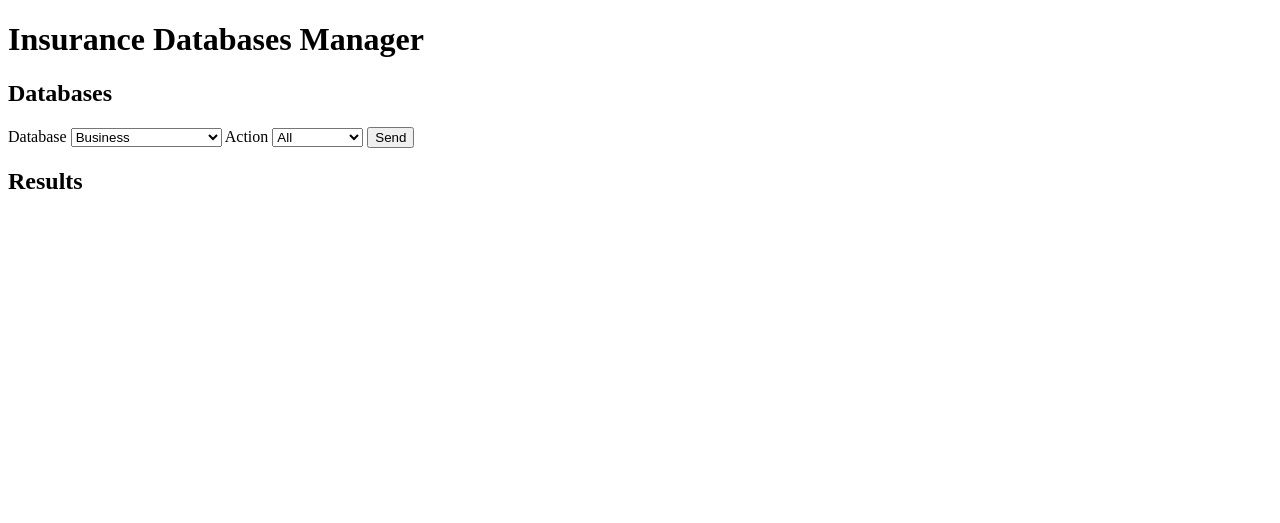
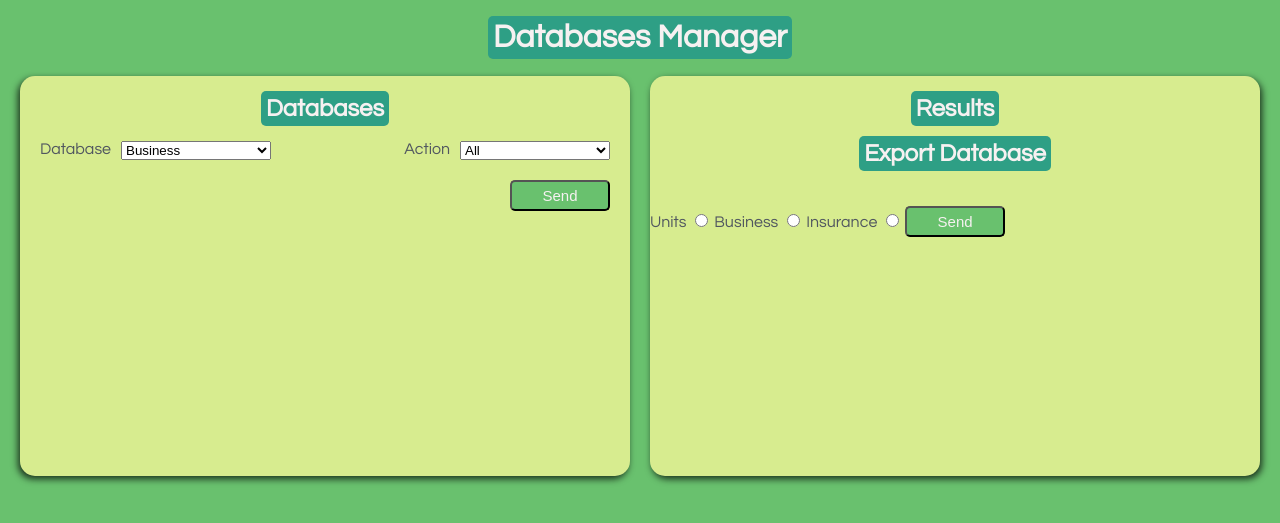
Before and after one commit to damicodedotpy/app_insurance, a Python web app: template templates/home.html in a window 1280 px wide. Shown: the top 523 px of the page. Run offline with Jinja, Linux system fonts and the light colour scheme; the template is opened without the code that fills it, so the values that code supplies are empty.

Commit message:
Se crean los estilos de la pagina. Aun no se termina el Frontend

```diff
--- a/app.py
+++ b/app.py
@@ -12,6 +12,7 @@
 from src.routes.insurance import blp as InsuranceBlueprint
 from src.routes.bus_ins import blp as BusinessInsuranceBlueprint
 from src.routes.forms import blp as FormsBlueprint
+from src.routes.export import blp as ExportBlueprint
 # ***********************************CODE*************************************
 def create_app():
     # Flask instance
@@ -27,6 +28,7 @@
     app.register_blueprint(InsuranceBlueprint)
     app.register_blueprint(BusinessInsuranceBlueprint)
     app.register_blueprint(FormsBlueprint)
+    app.register_blueprint(ExportBlueprint)
 
     # Database creation
     with app.app_context():
--- a/src/css/style.css
+++ b/src/css/style.css
@@ -1,5 +1,17 @@
 :root {
+    /* FONTS */
+    --font1: 'Questrial', sans-serif;
 
+    /* COLOR PALET */
+    --white: #ffffff;
+    --black: #000000;
+    --bone: #F6F1F1;
+    --gray: #515760;
+    --green0: #2E9F85;
+    --green1: #69c16e;
+    --green2: #D7EC8F;
+    --blue0: #19A7CE;
+    --blue1: #146C94;
 }
 
 /* PAUL IRISH - BOX SIZING CODE */
@@ -16,5 +28,106 @@
 
 /* GLOBALES */
 body {
+    font-family: var(--font1);
     font-size: 1.6rem;
+    background-color: var(--green1);
+    margin: 0;
 }
+
+h2 {
+    text-align: center;
+    color: var(--bone);
+}
+
+span {
+    background-color: var(--green0);
+    padding: .5rem;
+    border-radius: .5rem;
+}
+
+label {
+    color: var(--gray);
+}
+
+select {
+    width: 15rem;
+}
+
+.menu_option {
+    display: flex;
+    justify-content: space-between;
+    gap: 1rem;
+}
+
+/* HERO - TITULO */
+.hero {
+    text-align: center;
+    color: var(--bone);
+}
+
+/* CONTAINER - GENERAL */
+.container_general {
+    /* background-color: var(--bone); */
+    display: flex;
+    justify-content: space-between;
+    gap: 2rem;
+    margin: 2rem;
+}
+
+/* CONTAINER - DATABASES */
+.container_databases {
+    background-color: var(--green2);
+    width: 50vw;
+    height: 50vh;
+    border-radius: 1.5rem;
+    box-shadow: -2px 3px 7px 0px rgba(0,0,0,0.75);
+    -webkit-box-shadow: -2px 3px 7px 0px rgba(0,0,0,0.75);
+    -moz-box-shadow: -2px 3px 7px 0px rgba(0,0,0,0.75);
+}
+
+.container_databases-menu {
+    display: flex;
+    flex-direction: column;
+    margin: 0 2rem;
+}
+
+.container_databases-menu--options {
+    display: flex;
+    justify-content: space-between;
+}
+
+
+/* CONTAINER - RESULTS */
+.container_results {
+    background-color: var(--green2);
+    width: 50vw;
+    border-radius: 1.5rem;
+    box-shadow: 2px 3px 7px 0px rgba(0,0,0,0.75);
+    -webkit-box-shadow: 2px 3px 7px 0px rgba(0,0,0,0.75);
+    -moz-box-shadow: 2px 3px 7px 0px rgba(0,0,0,0.75);
+}
+
+/* CONTAINER - EXPORT DATABASES */
+
+/* CONTAINER - BUTTON */
+.container-button {
+    display: flex;
+    justify-content: end;
+
+}
+
+button {
+    font-size: 1.5rem;
+    margin-top: 2rem ;
+    padding: .5rem 0;
+    background-color: var(--green1);
+    color: var(--bone);
+    border-radius: .5rem;
+    width: 10rem;
+    transition: initial(.5s);
+}
+
+button:hover {
+    background-color: var(--green0);
+    transition: ease-in(.5s);
+}
--- a/templates/home.html
+++ b/templates/home.html
@@ -6,17 +6,31 @@
     <meta charset="UTF-8">
     <meta http-equiv="X-UA-Compatible" content="IE=edge">
     <meta name="viewport" content="width=device-width, initial-scale=1.0">
+
+    <!-- INICIO: STYLESHEETS -->
+    <link rel="stylesheet" href="../src/css/style.css">
+    <!-- FIN: STYLESHEETS -->
+
+    <!-- INICIO: FUENTES -->
+    <link rel="preconnect" href="https://fonts.googleapis.com">
+    <link rel="preconnect" href="https://fonts.gstatic.com" crossorigin>
+    <link href="https://fonts.googleapis.com/css2?family=Questrial&display=swap" rel="stylesheet">
+    <!-- FIN: FUENTES -->
     <title>Databases manager</title>
 </head>
 <body>
-    <header>
-        <h1>Insurance Databases Manager</h1>
+    <header class="hero">
+        <h1><span>Databases Manager</span></h1>
     </header>
 
-    <div>
-        <div>
-            <h2>Databases</h2>
+    <div class="container_general">
+        <div class="container_databases">
+            <h2><span>Databases</span></h2>
+            <div class="container_databases-menu">
                 <form action="/home" method="POST">
+                    <div class="container_databases-menu--options">
+
+                        <div class="menu_option">
                             <label for="database_type">Database</label>
                             <select id="database_type" name="database_type">
                                 <option value="business">Business</option>
@@ -24,7 +38,9 @@
                                 <option value="insurance">Insurance</option>
                                 <option value="business_insurance">Business & Insurance</option>
                             </select>
+                        </div>
 
+                        <div class="menu_option">
                             <label for="action_type">Action</label>
                             <select id="action_type" name="action_type">
                                 <option value="all">All</option>
@@ -33,21 +49,41 @@
                                 <option value="update">Update</option>
                                 <option value="delete">Delete</option>
                             </select>
-
-                <button type="submit">Send</button>
-            </form>
-
-            {{macro_forms.generate_form(selected_database, selected_action)}}
-
+                        </div>
                     </div>
 
+                    <div class="container-button">
+                        <button type="submit">Send</button>
+                    </div>
+                </form>
+            </div>
+            {{macro_forms.generate_form(selected_database, selected_action)}}
+        </div>
+
+        <div class="container_results">
             <div>
-            <h2>Results</h2>
+                <h2><span>Results</span></h2>
                 <div>
                     {{database_response|safe}}
                 </div>
             </div>
+
+            <div>
+                <h2><span>Export Database</span></h2>
+                <form action="/export/" method="GET">
+                    <label for="units">Units</label>
+                    <input id="units" type="radio" name="database" value="units">
+
+                    <label for="business">Business</label>
+                    <input id="business" type="radio" name="database" value="business">
+
+                    <label for="insurance">Insurance</label>
+                    <input id="insurance" type="radio" name="database" value="insurance">
+
+                    <button type="submit">Send</button>
+                </form>
             </div>
-
+        </div>
+    </div>
 </body>
 </html>
```
Also changed, not shown: explicaciones.txt (added, +15 -0 lines), src/routes/export.py (added, +112 -0 lines), README.md, templates/macros.jinja2 (line endings or trailing spaces), 2 other files. Lines whose indentation alone changed are shown as unchanged.
